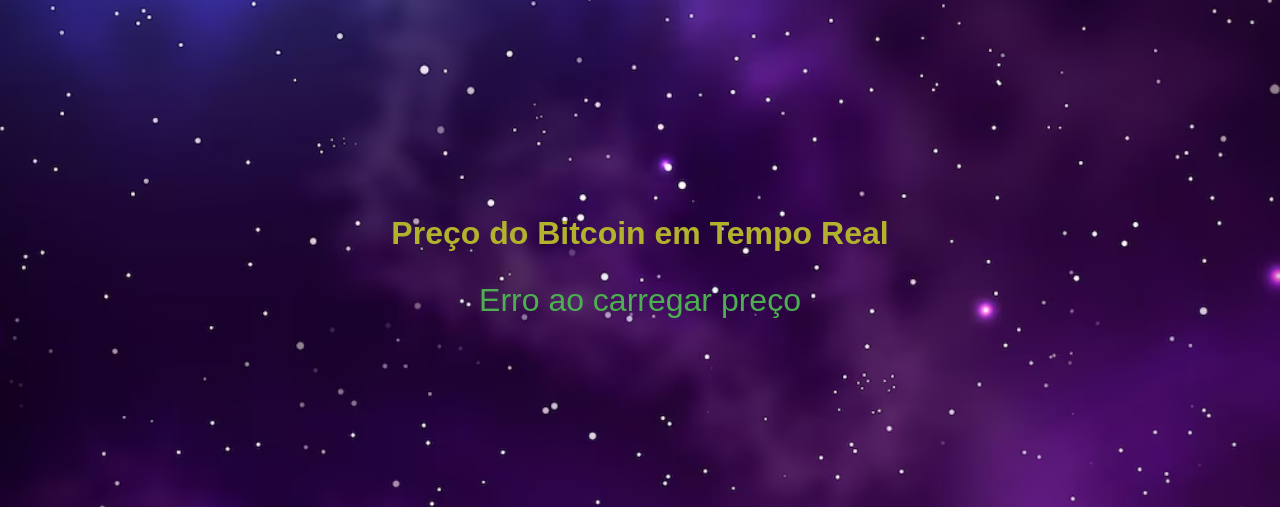
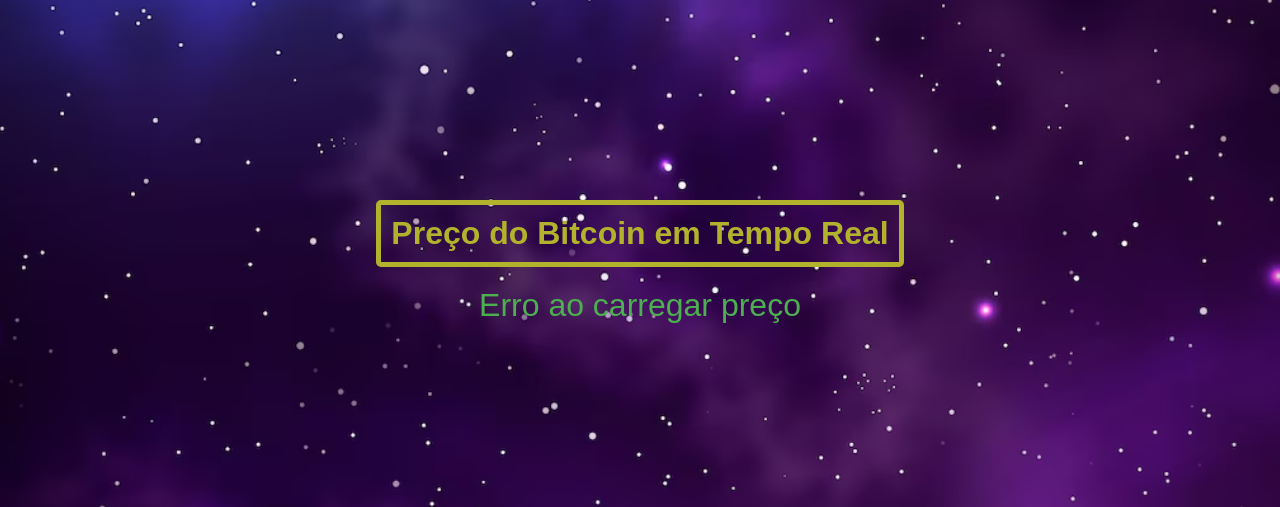
Before and after one commit to CassAssump/dashboard, a Flask app: page /bitcoin in a window 1280 px wide. Shown: the part 226-733 px from the top of the page. Run offline with Flask 3, Linux system fonts and the light colour scheme; some libraries are stand-ins or nearby versions.

Commit message:
testte 2

```diff
--- a/static/style.css
+++ b/static/style.css
@@ -47,7 +47,8 @@
     color: #b2b22c;
     margin: 0;
 padding: 10px; /* Adiciona um pouco de padding ao redor do texto */
-    border-radius: 5px; /* Adiciona bordas arredondadas */
+   border: 5px solid;
+border-radius: 5px; /* Adiciona bordas arredondadas */
 }
 .apresentacao__texto:hover{
     border-color: rebeccapurple;
```
